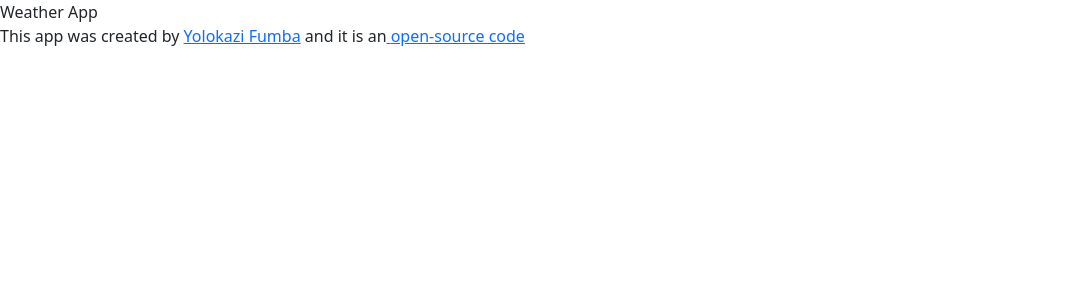
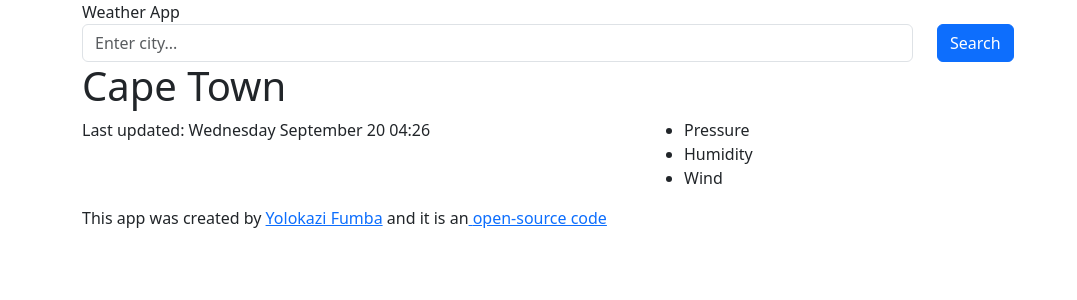
Before and after one commit to Yolokazifumba/react-weather-app, a React (Create React App) app: page / in a window 1280 px wide. Shown: the top 300 px of the page, without its empty margins (0-1077 px from the left). Built offline with nearby package versions, Linux system fonts and the light colour scheme.

Commit message:
added the weather app component and added the weather app content

```diff
--- a/src/App.js
+++ b/src/App.js
@@ -1,19 +1,23 @@
 import "./App.css";
+import Weather from "./Weather";
 
 function App() {
   return (
     <div className="App">
+      <div className="container">
         Weather App
+        <Weather />
         <p>
           This app was created by{" "}
-        <a href="https://github.com/Yolokazifumba">Yolokazi Fumba</a> and it is
-        an
+          <a href="https://github.com/Yolokazifumba">Yolokazi Fumba</a> and it
+          is an
           <a href="https://github.com/Yolokazifumba/react-weather-app">
             {" "}
             open-source code
           </a>
         </p>
       </div>
+    </div>
   );
 }
 
--- /dev/null
+++ b/src/Weather.js
@@ -0,0 +1,37 @@
+import React from "react";
+
+export default function Weather() {
+  return (
+    <div className="weather-app">
+      <form>
+        <div className="row">
+          <div className="col-9">
+            <input
+              type="Search"
+              placeholder="Enter city..."
+              className="form-control"
+            />
+          </div>
+          <div className="col-3">
+            <input type="Submit" value="Search" className="btn btn-primary" />
+          </div>
+        </div>
+      </form>
+      <div>
+        <div className="row">
+          <h1>Cape Town</h1>
+          <div className="col-6">
+            <p>Last updated: Wednesday September 20 04:26</p>
+          </div>
+          <div className="col-6">
+            <ul>
+              <li>Pressure</li>
+              <li>Humidity</li>
+              <li>Wind</li>
+            </ul>
+          </div>
+        </div>
+      </div>
+    </div>
+  );
+}
```
Also changed, not shown: clear-sky-night.png (added), 13 other files (tests, documents, lock files or other folders). Lines whose indentation alone changed are shown as unchanged.
